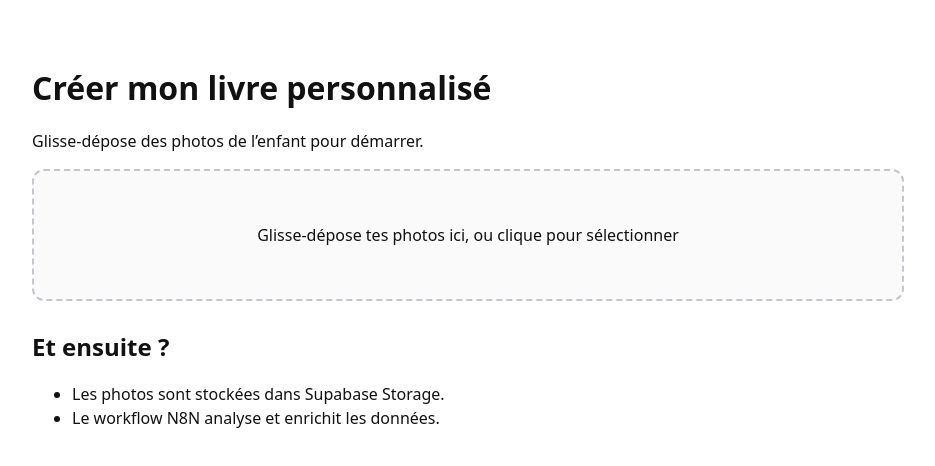
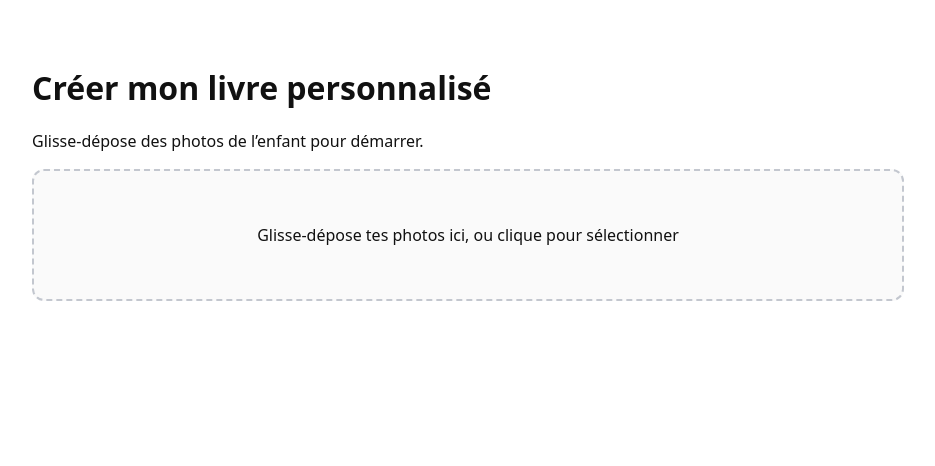
Before and after one commit to editions-aurora/editions-aurora, a Next.js app: page /landing in a window 1280 px wide. Shown: the top 466 px of the page, without its empty margins (172-1107 px from the left). Built offline with nearby package versions, Linux system fonts and the light colour scheme.

Commit message:
dynamic child id page 8

```diff
--- a/app/landing/page.jsx
+++ b/app/landing/page.jsx
@@ -10,28 +10,26 @@ export default function LandingPage() {
   const [childId, setChildId] = useState(null);
 
   useEffect(() => {
-    // 1. Récupère childId depuis query string
+    // 1️⃣ Récupère childId depuis la query string
     const params = new URLSearchParams(window.location.search);
     const id = params.get("childId");
-    if (id) {
+    if (!id) return;
     setChildId(id);
 
-      // 2. On écoute la table Supabase pour ce child_id
+    // 2️⃣ Écoute les updates sur la table 'uploads' pour ce childId
     const subscription = supabase
       .from(`uploads:child_id=eq.${id}`)
       .on("UPDATE", payload => {
-          console.log("Update reçu :", payload);
         if (payload.new.status === "done") {
           router.replace(`/books/${id}`);
         }
       })
       .subscribe();
 
-      // 3. Cleanup à la destruction du composant
+    // 3️⃣ Cleanup à la destruction du composant
     return () => {
       supabase.removeSubscription(subscription);
     };
-    }
   }, [router]);
 
   return (
@@ -41,14 +39,6 @@ export default function LandingPage() {
 
       <Dropzone />
 
-      <section style={{ marginTop: 32 }}>
-        <h2>Et ensuite ?</h2>
-        <ul>
-          <li>Les photos sont stockées dans Supabase Storage.</li>
-          <li>Le workflow N8N analyse et enrichit les données.</li>
-        </ul>
-      </section>
-
       {childId && (
         <div style={{ marginTop: 24 }}>
           Redirection en cours vers la page personnalisée...
```
Lines whose indentation alone changed are shown as unchanged.
